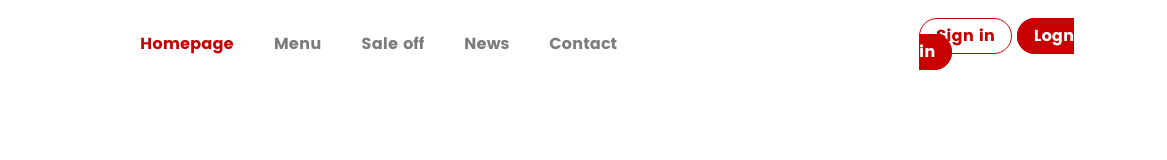
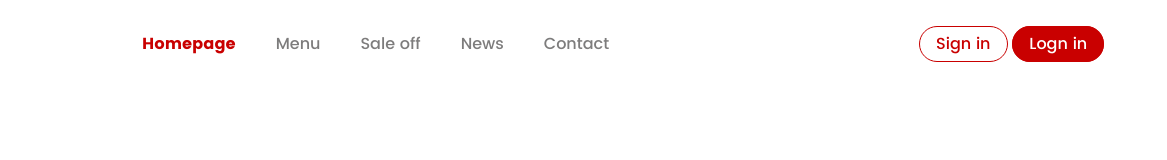
Before and after one commit to Mojtaba-2024/Fast-Food, a plain HTML site: page pages/index.html in a window 1280 px wide. Shown: the full height of the page, 113-1280 px from the left. Drawn offline with Linux system fonts and the light colour scheme; files whose address does not match are found by name.

Commit message:
create project Fast-Food

```diff
--- a/css/style.css
+++ b/css/style.css
@@ -6,6 +6,14 @@
 
 body {
     font-family: "poppins";
+}
+
+a {
+    text-decoration: none;
+}
+
+ul {
+    list-style-type: none;
 }
 
 :root {
@@ -19,13 +27,6 @@ body {
     --color_fff: #fff;
 }
 
-ul {
-    list-style-type: none;
-}
-
-a {
-    text-decoration: none;
-}
 
 @font-face {
     font-family: "poppins";
@@ -35,21 +36,21 @@ a {
 }
 
 @font-face {
-    font-family: "poppins medum";
+    font-family: "poppins";
     font-style: normal;
     font-weight: 500;
     src: url("../fonts/poppins/poppins-medium-webfont.woff") format("woff");
 }
 
 @font-face {
-    font-family: "poppins semibold";
+    font-family: "poppins";
     font-style: normal;
     font-weight: 300;
     src: url("../fonts/poppins/poppins-semibold-webfont.woff") format("woff");
 }
 
 @font-face {
-    font-family: "poppins light";
+    font-family: "poppins";
     font-style: normal;
     font-weight: 300;
     src: url("../fonts/poppins/poppins-light-webfont.woff") format("woff");
@@ -66,7 +67,7 @@ a {
 
 .navigation {
     display: grid;
-    grid-template-columns: 54px 635px 193px;
+    grid-template-columns: 58px 635px 193px;
     justify-content: space-between;
     align-items: center;
 }
@@ -78,14 +79,14 @@ a {
     gap: 2.5rem;
 }
 
+.navigation ul li:not(:first-child) a {
+    color: var(--color_7D7C7C);
+    font-weight: 500;
+}
+
 .navigation ul li:first-child a {
     color: var(--color_C90000);
     font-weight: 600;
-}
-
-.navigation ul li:not(:first-child) a {
-    color: var(--color_7D7C7C);
-    font-weight: 500;
 }
 
 .navigation ul li a {
@@ -95,17 +96,17 @@ a {
 .link_navigation a {
     border: 1px solid var(--color_C90000);
     padding: 9px 16px;
-    border-radius: 20px;
     font-size: 16px;
-    -webkit-border-radius: 20px;
-    -moz-border-radius: 20px;
-    -ms-border-radius: 20px;
-    -o-border-radius: 20px;
+    border-radius: 100px;
+    -webkit-border-radius: 100px;
+    -moz-border-radius: 100px;
+    -ms-border-radius: 100px;
+    -o-border-radius: 100px;
 }
 
 .link_navigation a:first-child {
     color: var(--color_C90000);
-    font-weight: 300;
+    font-weight: 400;
 }
 
 .link_navigation a:last-child {
--- a/pages/index.html
+++ b/pages/index.html
@@ -39,6 +39,7 @@
         </div>
     </header>
 
+    <script src="/scripts/app.js"></script>
 </body>
 
 </html>
```
Also changed, not shown: images/Burger.png (added).
